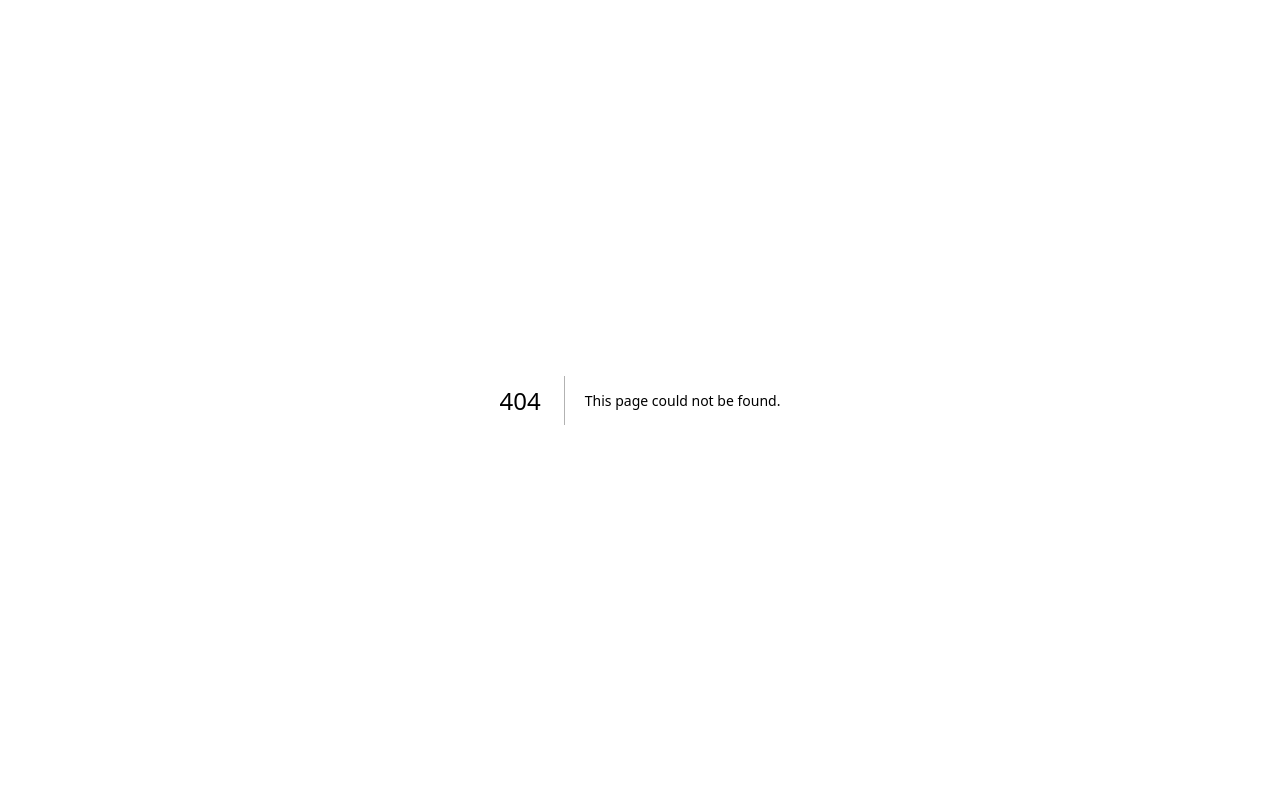
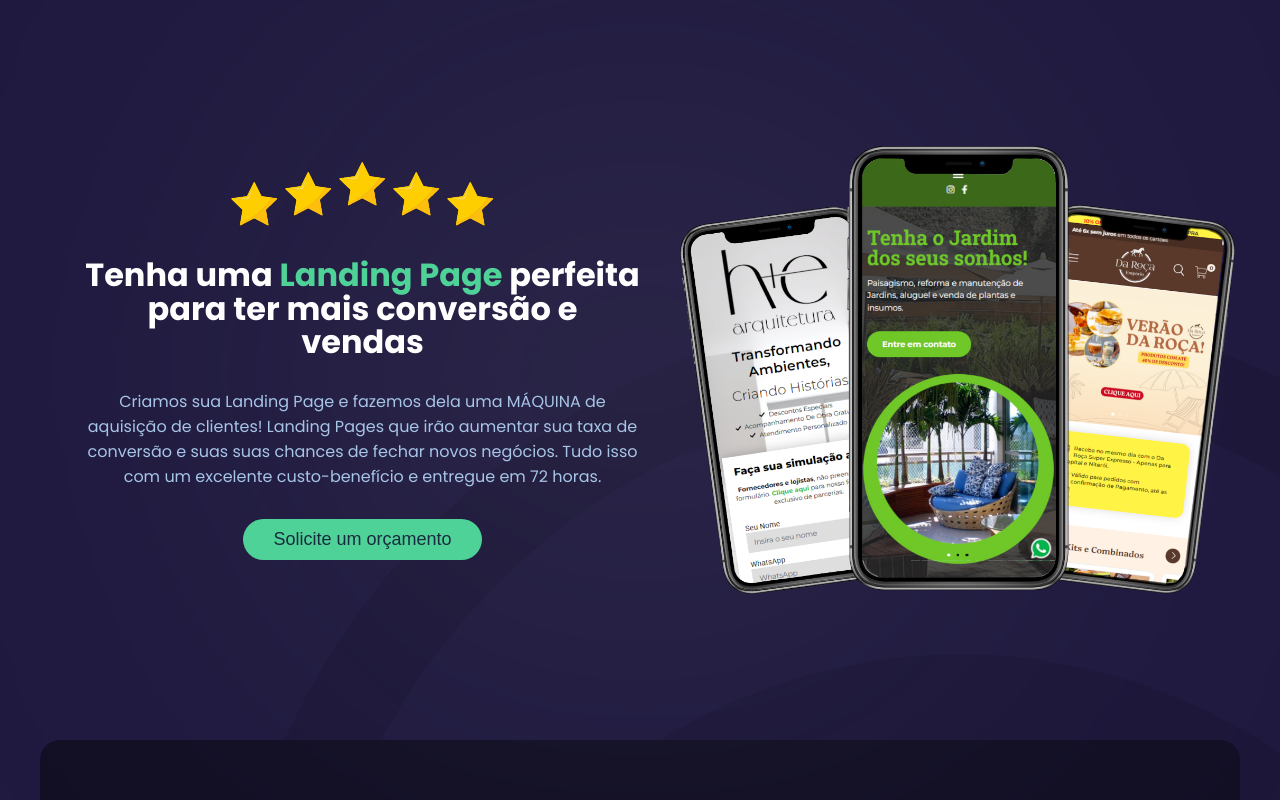
Before and after one commit to rafaelxim/pixelbox-base, a Next.js app: page /landing-page-v5 in a window 1280 px wide. Before the commit this address had no page. Shown: the top 800 px of the page. Built offline with nearby package versions, Linux system fonts and the light colour scheme.

Commit message:
landing page v5

```diff
--- /dev/null
+++ b/src/app/landing-page-v5/data.ts
@@ -0,0 +1,189 @@
+const DATA = {
+  header: {
+    title:
+      "Tenha uma <span>Landing Page</span> perfeita para ter mais conversão e vendas",
+    description:
+      "Criamos sua Landing Page e fazemos dela uma MÁQUINA de aquisição de clientes!  Landing Pages que irão aumentar sua taxa de conversão e suas suas chances de fechar novos negócios. Tudo isso com um excelente custo-benefício e entregue em 72 horas.",
+    mainImage: "/images/sites-examples.png",
+  },
+  pains: {
+    title: "Você perde oportunidades todos os dias...",
+    items: [
+      "Sua página não convence e acaba espantando clientes.",
+      "Seus anúncios não convertem porque falta uma página profissional",
+      "Você perde vendas porque ninguém sabe o que você oferece",
+      "Sua marca parece amadora ou parada no tempo",
+      "Não aparece bem no Google e fica atrás da concorrência",
+      "Clientes visitam sua página, mas vão embora sem fazer nada",
+    ],
+  },
+  benefits: {
+    subTitle: "Imagine sua landing page transformando visitantes em clientes",
+    title: "Com certeza ela teria...",
+    items: [
+      "+ Mais conversões",
+      "+ Leads qualificados(clientes)",
+      "+ Resultados rápidos",
+    ],
+    description:
+      "Criamos landing pages focadas em conversão, utilizando um método exclusivo que maximiza a captação de leads e gera resultados imediatos para o seu negócio.",
+    image: "/images/sectionimgMaps.png",
+  },
+  portfolio: {
+    subtitle: "Projetos que Transformaram Negócios",
+    title: "Veja alguns sites desenvolvidos",
+    items: [
+      "/images/site1.png",
+      "/images/site2.png",
+      "/images/site3.png",
+      "/images/site4.png",
+      "/images/site5.png",
+      "/images/site6.png",
+      "/images/site7.png",
+      "/images/site8.png",
+    ],
+  },
+
+  advantages: {
+    title: "soluções de marketing comum",
+    items1: [
+      "Atendimento próximo e humanizado",
+      "Conhecimento profundo sobre cada cliente",
+      "Método exclusivo e comprovado",
+      "Especialistas em desenvolvimento",
+    ],
+    items2: [
+      "Resultados superiores",
+      "Suporte de uma equipe parceira e sempre disponível",
+    ],
+    subtitle: "Não somos uma empresa de",
+    subtitle1:
+      "Os diferenciais que estão fazendo nossa empresa ser um grande sucesso são:",
+    subtitle2:
+      "Quem nos contrata afirma que vale a pena porque isso proporciona",
+    image: "/images/team.png",
+  },
+
+  testimonials: {
+    subtitle: "Valorizamos",
+    title: "nossos clientes",
+    text1: "A satisfação dos nossos clientes é a nossa maior conquista.",
+    text2:
+      "Por isso, valorizamos cada feedback que recebemos e estamos sempre buscando melhorar nosso atendimento e serviços.",
+  },
+ strategy: {
+    subtitle: "Só uma landing page não basta",
+    title: "É preciso estratégia para converter mais",
+    text1:
+      "Para ter uma Landing Page de Alta conversão você precisa contar com textos persuasivos, CTA bem definido, página responsiva com carregamento rápido, além de várias técnicas de SEO",
+    text2: "Fique tranquilo, cuidamos disso tudo, você só curte o resultado!",
+  },
+  pillars: {
+    subtitle: "Atuamos",
+    title: "em 3 pilares",
+    cards: [
+      {
+        title: "Design Personalizado",
+        image: "/icons/website.svg",
+        description:
+          "Criamos layouts únicos que refletem a identidade da sua marca. Focamos em um design intuitivo (UI/UX) para oferecer a melhor experiência ao usuário, guiando-o de forma clara e incentivando a conversão",
+      },
+      {
+        title: "Otimização SEO",
+        image: "/icons/strategy.svg",
+        description:
+          "Desenvolvemos sites robustos, rápidos e seguros. Cada página é construída com código limpo e otimizada com as principais técnicas de SEO para que seu negócio seja encontrado facilmente no Google",
+      },
+      {
+        title: "Performance",
+        image: "/icons/website.svg",
+        description:
+          "Entregamos seu site pronto, configurado e 100% responsivo, funcionando perfeitamente em computadores, tablets e celulares. Uma plataforma profissional projetada para gerar resultados e fortalecer sua presença online",
+      },
+    ],
+  },
+  facilities: {
+    subtitle: "Landing Pages de alto desempenho",
+    title: "e personalizadas em 5 dias",
+    cards: [
+      {
+        title: "Página Responsiva",
+        description:
+          "Desenvolvemos landing pages que se ajustam perfeitamente a computadores, tablets e smartphones, oferecendo uma experiência otimizada para seus visitantes.",
+        image: "/icons/responsivo.svg",
+      },
+      {
+        title: "SEO otimizado",
+        description:
+          "Criamos landing pages com técnicas de SEO avançadas para garantir que sua página apareça nos primeiros resultados dos motores de busca.",
+        image: "/icons/google.svg",
+      },
+      {
+        title: "Layout sob medida",
+        description:
+          "Desenhamos a landing page com base na identidade visual da sua marca, criando um design atrativo e eficaz para conversões.",
+        image: "/icons/layout.svg",
+      },
+      {
+        title: "Atendimento próximo",
+        description:
+          "Oferecemos suporte dedicado via WhatsApp ou videochamada para tirar dúvidas e atender a todas as suas necessidades durante o processo.",
+        image: "/icons/atendimento.svg",
+      },
+      {
+        title: "Aumento de conversões",
+        description:
+          "Utilizamos estratégias para aumentar as conversões da sua landing page, integrando-a às principais ferramentas de marketing digital.",
+        image: "/icons/impulsao.svg",
+      },
+      {
+        title: "Manutenção contínua",
+        description:
+          "Mantemos sua landing page sempre otimizada e funcionando perfeitamente, oferecendo suporte técnico para ajustes e melhorias quando necessário.",
+        image: "/icons/manutencao.svg",
+      },
+    ],
+  },
+  faq: {
+    questions: [
+      {
+        id: 1,
+        question: "Meu site estará no Google?",
+        answer:
+          "Sim! Está incluso em nosso trabalho de desenvolvimento de sites cadastrar seu site no Google e otimizar ele de acordo com as boas práticas de SEO.",
+      },
+      {
+        id: 2,
+        question: "Qual prazo de entrega do site?",
+        answer:
+          "Assim que nos contratar faremos um briefing para coletar as informações e identidade visual da sua empresa. Assim que coletados, nosso prazo de entrega é 10 dias úteis.",
+      },
+      {
+        id: 3,
+        question: "Vocês registram o domínio do site?",
+        answer:
+          "Ao nos contratar nós realizamos toda a configuração do site o que inclui o registro e configuração do seu domínio(ex: www.site.com.br), certificado SSL de segurança assim como todos os elementos necessários para seu funcionamento..",
+      },
+      {
+        id: 4,
+        question: "Quero fazer um orçamento. Como faço?",
+        answer:
+          "Nossa equipe de consultores pode ajudá-lo a avaliar suas necessidades e apresentar soluções personalizadas que atendam aos seus objetivos e orçamento. Entre em contato conosco para discutir suas necessidades e descobrir como podemos ajudá-lo a impulsionar seus negócios online. Só clicar nos botões e ir para nosso WhatsApp. Nosso orçamento é totalmente gratuito.",
+      },
+      {
+        id: 5,
+        question: "Vocês oferecem suporte técnico após a conclusão do projeto?",
+        answer:
+          "Sim, oferecemos suporte técnico humanizado e direto no WhatsApp, para garantir que tudo esteja funcionando corretamente após a conclusão do projeto e para tirar suas dúvidas ao operar seu site.",
+      },
+      {
+        id: 6,
+        question: "Como a PixelBox pode ajudar no meu negócio?",
+        answer:
+          "Nossa equipe de profissionais especializados pode ajudá-lo a desenvolver sua presença online e impulsionar suas vendas. Converse conosco.",
+      },
+    ],
+  },
+};
+
+export default DATA;
--- /dev/null
+++ b/src/app/landing-page-v5/page.tsx
@@ -0,0 +1,50 @@
+/* eslint-disable @next/next/no-img-element */
+"use client";
+
+import AOS from "aos";
+import "aos/dist/aos.css";
+import { useEffect } from "react";
+import AppContainer from "../components/AppContainer";
+import BackgroundChanger from "../components/BgColorChanger";
+import Advantages from "../sections/Advantages";
+import Benefits from "../sections/Benefits";
+import Facilities from "../sections/Facilities";
+import Footer from "../sections/Footer";
+import Form from "../sections/Form";
+import FrequentQuestions from "../sections/FrequentQuestions";
+import Header from "../sections/Header";
+import Pains from "../sections/Pains";
+import Pillars from "../sections/Pillars";
+import PortfolioSlider from "../sections/PortfolioSlider";
+import Strategy from "../sections/Strategy";
+import Testimonials from "../sections/Testimonials";
+import DATA from "./data";
+
+const Home = () => {
+  useEffect(() => {
+    AOS.init();
+  }, []);
+
+  return (
+    <AppContainer>
+      <BackgroundChanger color="#192b3f" />
+      <Header {...DATA.header} />
+      <Pains {...DATA.pains} />
+      <BackgroundChanger color="#1A403C" />
+      <Benefits {...DATA.benefits} />
+      <PortfolioSlider />
+      <BackgroundChanger color="#201A40" />
+      <Advantages {...DATA.advantages} />
+      <Testimonials {...DATA.testimonials} />
+      <Strategy {...DATA.strategy} />
+      <Pillars {...DATA.pillars} />
+      <BackgroundChanger color="#192b3f" />
+      <Facilities {...DATA.facilities} />
+      <FrequentQuestions {...DATA.faq} />
+      <Form />
+      <Footer />
+    </AppContainer>
+  );
+};
+
+export default Home;
```
